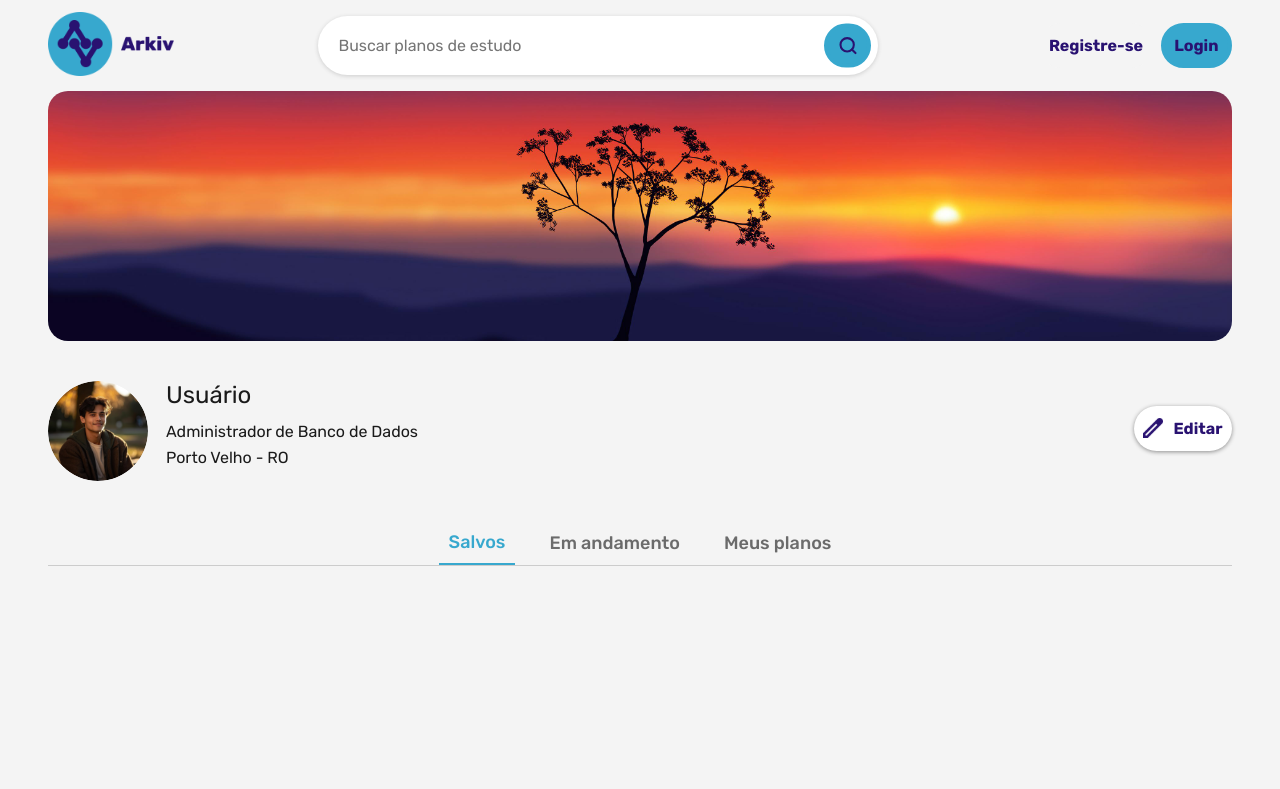
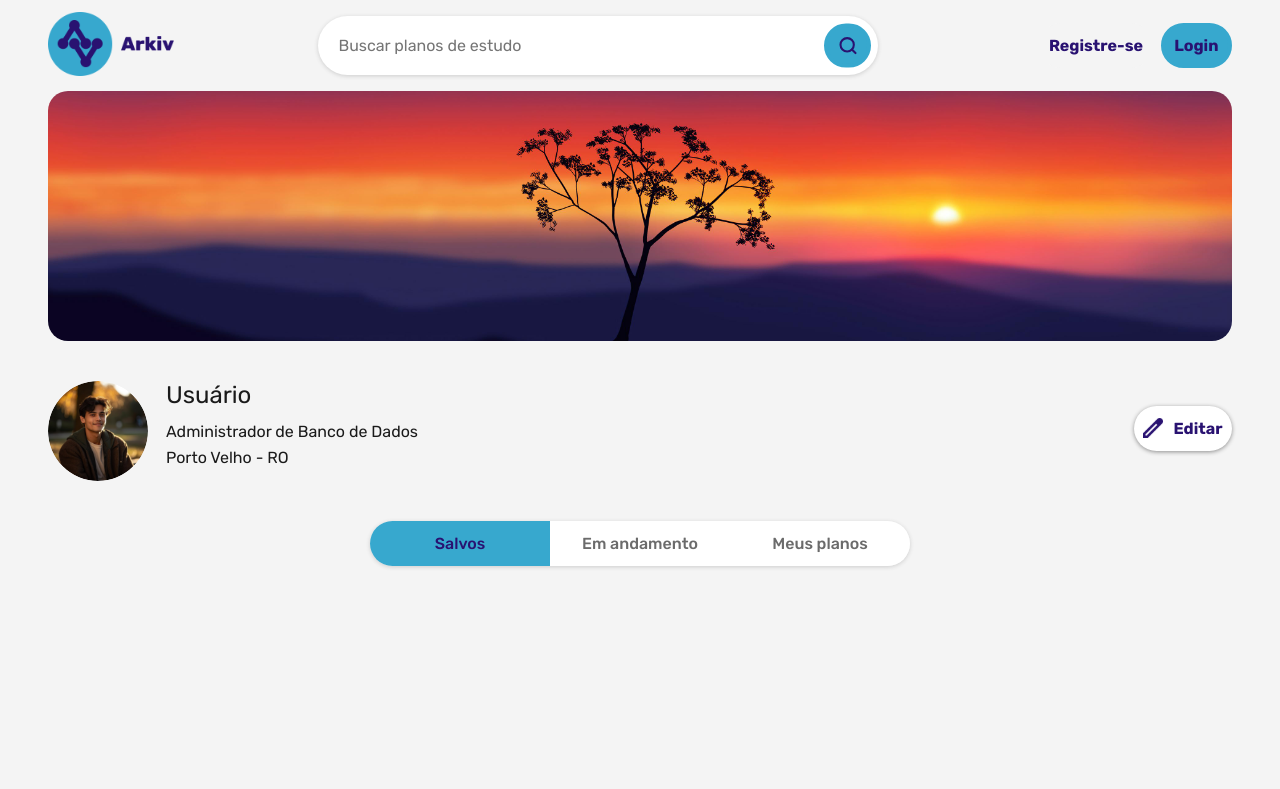
Before and after one commit to BraionDLucca/Arkiv, a React (Vite) app in the folder frontend/: page /profile in a window 1280 px wide. Shown: the top 789 px of the page. Built offline with nearby package versions, Linux system fonts and the light colour scheme.

Commit message:
feat: adiciona componente de abas (Tabs) e estilização correspondente
- Integra o componente Tabs na página de perfil, substituindo a lógica anterior.
- Remove estilos de abas antigos em "Profile.css".

```diff
--- /dev/null
+++ b/frontend/src/components/Tabs.css
@@ -0,0 +1,36 @@
+.tabs-container {
+    display: flex;
+    flex-wrap: nowrap;
+    box-shadow: 0px 1px 4px var(--gray);
+    border-radius: 100px;
+    overflow: hidden;
+}
+
+.tabs-nav {
+    display: flex;
+    justify-content: center;
+    align-items: center;
+}
+
+.tab-btn {
+    border: none;
+    width: 11.25rem;
+    padding: 0px 4px;
+    height: 45px; /* Aproximadamente a altura de um botão normal */
+    font-size: 1rem;
+    font-weight: 500;
+    color: var(--gray-darker);
+    background-color: var(--bg-light);
+    cursor: pointer;
+    transition: var(--transition);
+}
+
+.tab-btn:hover {
+    background-color: var(--gray-light);
+}
+
+.tab-btn.active {
+    color: var(--primary-color);
+    background-color: var(--secondary-color);
+    cursor: default;
+}
--- /dev/null
+++ b/frontend/src/components/Tabs.jsx
@@ -0,0 +1,25 @@
+import "./Tabs.css"
+
+export default function Tabs({
+    activeTab,    // Estado de qual aba está aberta (gerenciada pelo componente pai)
+    setActiveTab, // Função para alterar esse estado (fornecida pelo componente pai)
+    tabsNames     // Espera lista de nomes das abas (qualquer quantidade)
+}) {
+
+    return (
+        <nav className="tabs-nav">
+            <div className="tabs-container">
+                {
+                    tabsNames.map((name, key) => {
+                        return <button
+                            key={key}
+                            className={`tab-btn ${activeTab === name ? "active" : ""}`}
+                            onClick={() => setActiveTab(name)}>
+                            {name}
+                        </button>
+                    })
+                }
+            </div>
+        </nav>
+    )
+}
--- a/frontend/src/pages/Profile.css
+++ b/frontend/src/pages/Profile.css
@@ -109,33 +109,6 @@
     resize: vertical;
 }
 
-/* Abas */
-.tabs-nav {
-    display: flex;
-    justify-content: center;
-    gap: 1.5rem;
-    border-bottom: 1px solid #ccc;
-}
-
-.tab-btn {
-    background: none;
-    border: none;
-    padding: 10px;
-    font-size: 1.125rem;
-    font-weight: 500;
-    color: var(--gray-darker);
-    cursor: pointer;
-}
-
-.tab-btn:hover {
-    color: var(--secondary-color);
-}
-
-.tab-btn.active {
-    color: var(--secondary-color);
-    border-bottom: 2px solid var(--secondary-color);
-}
-
 /* Conteúdo das Abas */
 
 .hidden {
--- a/frontend/src/pages/Profile.jsx
+++ b/frontend/src/pages/Profile.jsx
@@ -2,11 +2,12 @@ import { useState } from "react"
 import "./Profile.css"
 import { useNavigate } from "react-router-dom";
 import Button from "../components/Button";
+import Tabs from "../components/Tabs";
 import ghostIcon from "../assets/ghostIcon.svg"
 import plusIcon from "../assets/plusIcon.svg"
 
 export default function Profile() {
-  const [activeTab, setActiveTab] = useState("salvos");
+  const [activeTab, setActiveTab] = useState("Salvos");
   const navigate = useNavigate();
   const [isEditing, setIsEditing] = useState(false);
 
@@ -149,23 +150,18 @@ export default function Profile() {
       </section>
 
       {/* Abas */}
-      <nav className="tabs-nav">
+      <Tabs
+        activeTab={activeTab}
+        setActiveTab={setActiveTab}
+        tabsNames={
+          ["Salvos", "Em andamento", "Meus planos"]
+        }
+      />
 
-        <button className={`tab-btn ${activeTab === "salvos" ? "active" : ""}`}
-          onClick={() => setActiveTab("salvos")}>Salvos</button>
+      <section className="profile-tabs-content">
 
-        <button className={`tab-btn ${activeTab === "andamento" ? "active" : ""}`}
-          onClick={() => setActiveTab("andamento")}>Em andamento</button>
-
-        <button className={`tab-btn ${activeTab === "meusPlanos" ? "active" : ""}`}
-          onClick={() => setActiveTab("meusPlanos")}>Meus planos</button>
-
-      </nav>
-
-      <section className="tabs-content">
-
-        {activeTab === "salvos" && (
-          <div className="tab-content">
+        {activeTab === "Salvos" && (
+          <div className="profile-tab-content">
             <div className="empty-plans">
 
               <img src={ghostIcon} alt="Sem planos para exibir." className="empty-plans-icon" />
@@ -178,8 +174,8 @@ export default function Profile() {
           </div>
         )}
 
-        {activeTab === "andamento" && (
-          <div className="tab-content">
+        {activeTab === "Em andamento" && (
+          <div className="profile-tab-content">
             <div className="empty-plans">
 
               <img src={ghostIcon} alt="Sem planos para exibir." className="empty-plans-icon" />
@@ -192,8 +188,8 @@ export default function Profile() {
           </div>
         )}
 
-        {activeTab === "meusPlanos" && (
-          <div className="tab-content">
+        {activeTab === "Meus planos" && (
+          <div className="profile-tab-content">
             <div className="empty-plans">
 
               <img src={ghostIcon} alt="Sem planos para exibir." className="empty-plans-icon" />
@@ -206,8 +202,7 @@ export default function Profile() {
                 type="button"
                 variant="primary"
                 size="medium"
-                onClick={() => navigate("/criar-plano")
-                }
+                onClick={() => navigate("/criar-plano")}
                 className="create-plan-btn"
               >
                 <img src={plusIcon} alt="Criar Plano de Estudos" />
```
